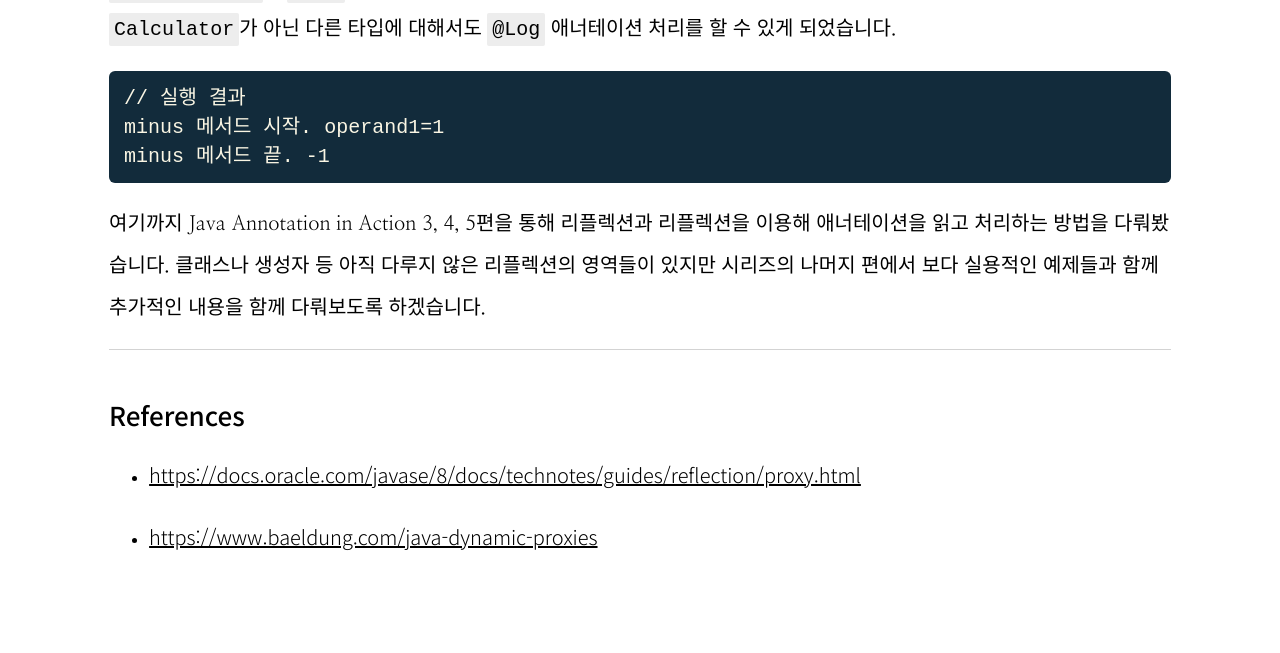
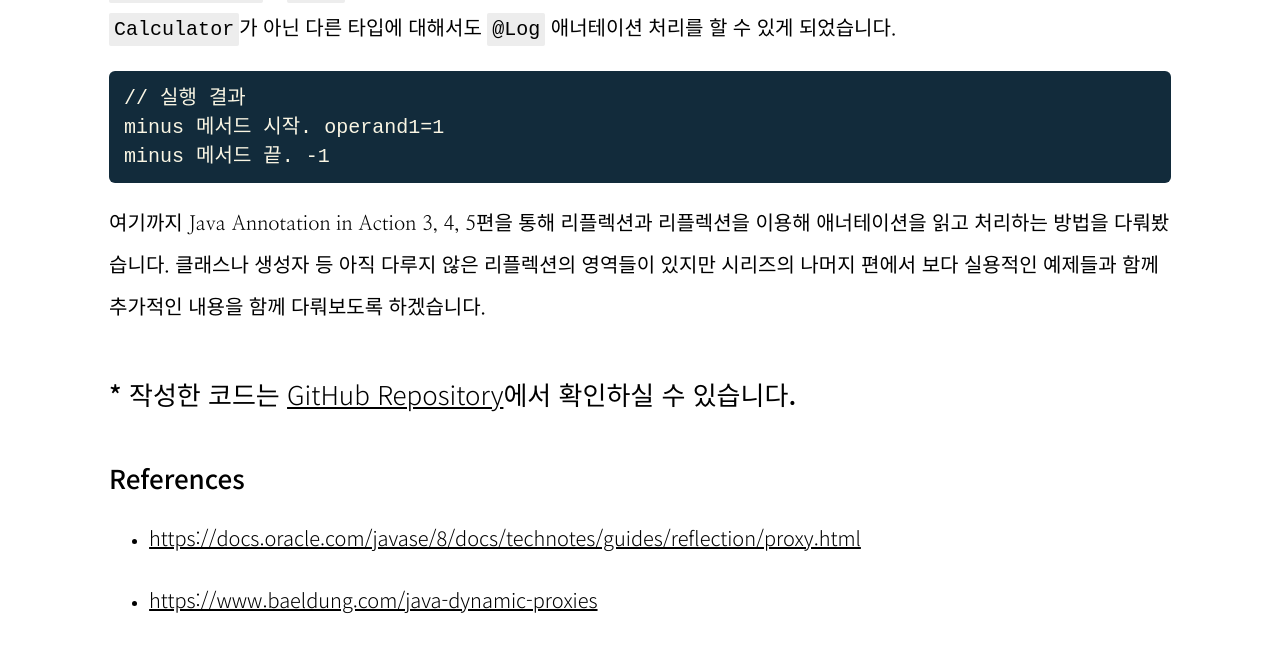
Before and after one commit to nnoco/nnoco.github.io, a Jekyll site: the page built from _posts/dev/java/2020-05-17-Java-Annotation-in-Action-5.md, in a window 1280 px wide and 900 px high, scrolled down 7513 px. Shown: the top 653 px of the window. Built offline with Jekyll 4.4.1, drawn with Linux system fonts in a browser that asks for light colours; some web fonts are replaced; our own code applies the rules of GitHub Pages for plain Markdown files; comment, search, counter and statistics services are not loaded.

Commit message:
Java Annotation in Action 5 - GitHub 링크 추가

```diff
--- a/_posts/dev/java/2020-05-17-Java-Annotation-in-Action-5.md
+++ b/_posts/dev/java/2020-05-17-Java-Annotation-in-Action-5.md
@@ -195,6 +195,7 @@ minus 메서드 끝. -1
 
 여기까지 Java Annotation in Action 3, 4, 5편을 통해 리플렉션과 리플렉션을 이용해 애너테이션을 읽고 처리하는 방법을 다뤄봤습니다. 클래스나 생성자 등 아직 다루지 않은 리플렉션의 영역들이 있지만 시리즈의 나머지 편에서 보다 실용적인 예제들과 함께 추가적인 내용을 함께 다뤄보도록 하겠습니다.
 
+\* 작성한 코드는 [GitHub Repository](https://github.com/nnoco/java-annotation-in-action/tree/master/src/io/github/nnoco/annotation_in_action/ch5)에서 확인하실 수 있습니다.
 ---
 ## References
 - [https://docs.oracle.com/javase/8/docs/technotes/guides/reflection/proxy.html](https://docs.oracle.com/javase/8/docs/technotes/guides/reflection/proxy.html)
```
